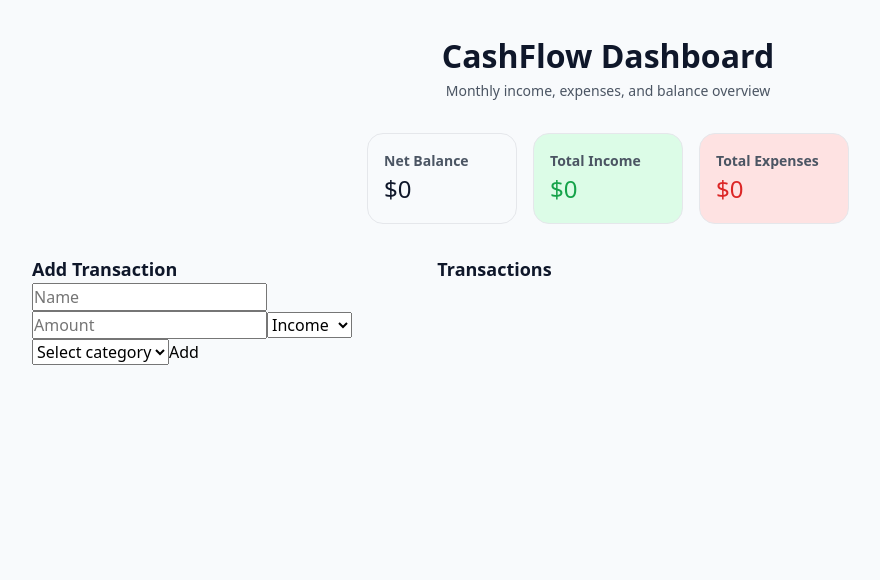
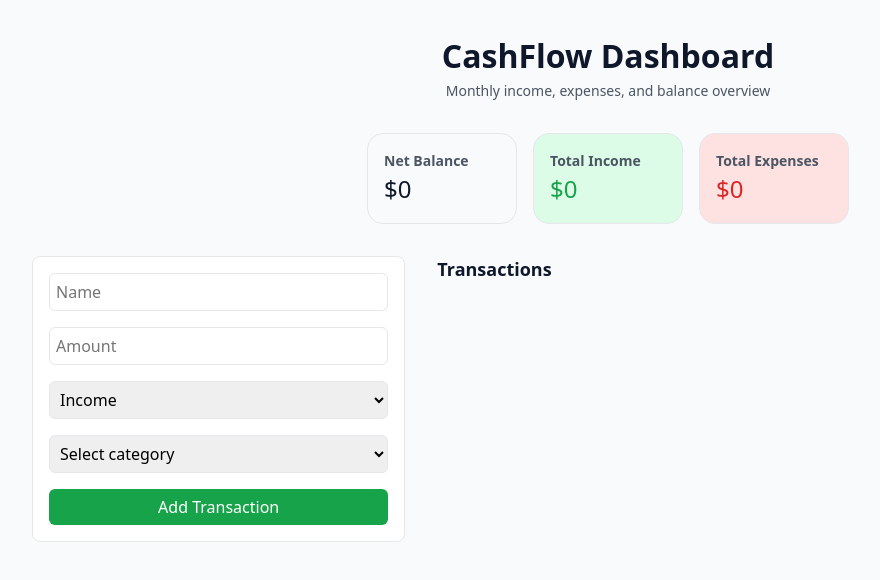
Before and after one commit to Brijsunil2/cashflow-simulator, a React (Vite) app in the folder frontend/: page / in a window 1280 px wide. Shown: the top 580 px of the page, without its empty margins (32-912 px from the left). Built offline with nearby package versions, Linux system fonts and the light colour scheme.

Commit message:
style: add basic style to transaction form

```diff
--- a/frontend/src/components/TransactionForm/TransactionForm.jsx
+++ b/frontend/src/components/TransactionForm/TransactionForm.jsx
@@ -1,3 +1,4 @@
+import "./TransactionForm.scss";
 import { useState } from "react";
 import { v4 as uuidv4 } from 'uuid';
 import { TRANSACTION_KIND, INCOME_CATEGORIES, EXPENSE_CATEGORIES } from "../../logic/transactionConstants";
@@ -54,9 +55,7 @@ const TransactionForm = ({ onSubmit }) => {
       : Object.values(EXPENSE_CATEGORIES);
 
   return (
-    <form onSubmit={handleSubmit}>
-      <h2>Add Transaction</h2>
-
+    <form className="transaction-form" onSubmit={handleSubmit}>
       <input
         placeholder="Name"
         value={transaction.name}
@@ -90,7 +89,7 @@ const TransactionForm = ({ onSubmit }) => {
         ))}
       </select>
 
-      <button type="submit">Add</button>
+      <button type="submit">Add Transaction</button>
     </form>
   );
 };
--- /dev/null
+++ b/frontend/src/components/TransactionForm/TransactionForm.scss
@@ -0,0 +1,32 @@
+@use '../../styles/abstracts/colors' as *;
+@use '../../styles/abstracts/typography' as *;
+
+.transaction-form {
+  display: flex;
+  flex-direction: column;
+  gap: 1rem;
+  padding: 1rem;
+  background-color: $color-surface;
+  border: 1px solid $color-border;
+  border-radius: 8px;
+
+    & input, select {
+      padding: 6px;
+      border: 1px solid $color-border;
+      border-radius: 6px;
+    }
+
+    & button {
+      padding: 6px 12px;
+      background-color: $color-primary-600;
+      color: #fff;
+      border: none;
+      border-radius: 6px;
+      cursor: pointer;
+
+      &:hover {
+        background-color: $color-primary-700;
+      }
+    }
+
+}
```
